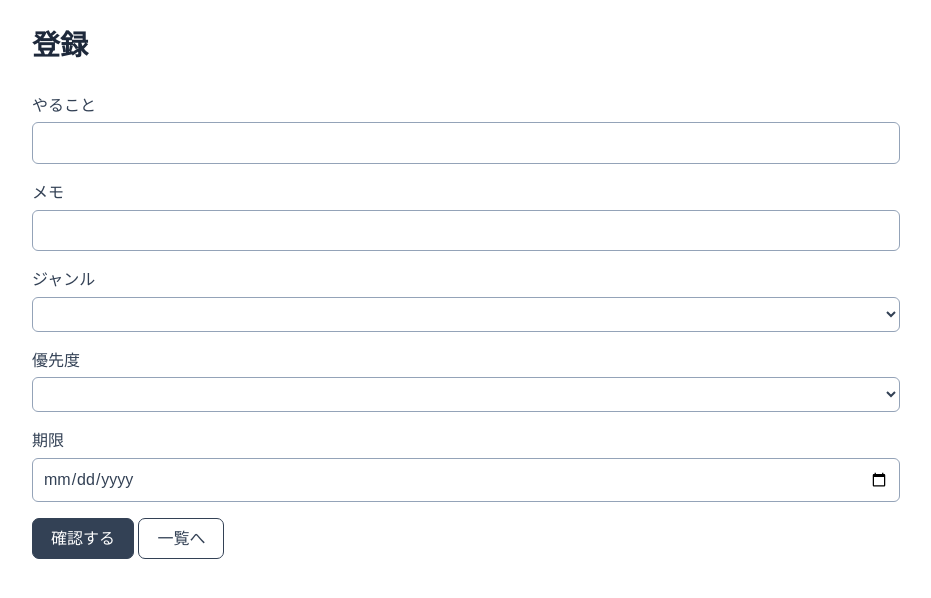
After one commit to coffee-neko/fw-todo-2, a Spring Boot app: page /todos/new in a window 1280 px wide. The commit adds this page. Shown: the top 598 px of the page, without its empty margins (174-1105 px from the left). Run offline with Spring Boot 4, Linux system fonts and the light colour scheme; some libraries are stand-ins or nearby versions.

```diff
--- a/src/main/java/com/example/todoapp/HomeController.java
+++ b/src/main/java/com/example/todoapp/HomeController.java
@@ -3,6 +3,9 @@ package com.example.todoapp;
 import org.springframework.stereotype.Controller;
 import org.springframework.ui.Model;
 import org.springframework.web.bind.annotation.GetMapping;
+import org.springframework.web.bind.annotation.ModelAttribute;
+import org.springframework.web.bind.annotation.PostMapping;
+import org.springframework.web.servlet.mvc.support.RedirectAttributes;
 
 @Controller
 public class HomeController {
@@ -24,4 +27,29 @@ public class HomeController {
         model.addAttribute("todos", todoMapper.findAll());
         return "todos";
     }
+
+    @GetMapping("/todos/new")
+    public String createForm(Model model) {
+        model.addAttribute("todo", new Todo());
+        return "create";
+    }
+
+    @PostMapping("/todos/confirm")
+    public String confirmCreate(@ModelAttribute Todo todo, Model model) {
+        model.addAttribute("todo", todo);
+        return "create-confirm";
+    }
+
+    @PostMapping("/todos/new")
+    public String rewriteCreate(@ModelAttribute Todo todo, Model model) {
+        model.addAttribute("todo", todo);
+        return "create";
+    }
+
+    @PostMapping("/todos")
+    public String create(@ModelAttribute Todo todo, RedirectAttributes redirectAttributes) {
+        todoMapper.insert(todo);
+        redirectAttributes.addFlashAttribute("message", "登録しました");
+        return "redirect:/todos";
+    }
 }
--- a/src/main/java/com/example/todoapp/TodoMapper.java
+++ b/src/main/java/com/example/todoapp/TodoMapper.java
@@ -8,4 +8,6 @@ import org.apache.ibatis.annotations.Mapper;
 public interface TodoMapper {
 
     List<Todo> findAll();
+
+    void insert(Todo todo);
 }
--- a/src/main/resources/mapper/TodoMapper.xml
+++ b/src/main/resources/mapper/TodoMapper.xml
@@ -9,4 +9,9 @@
     FROM todos
     ORDER BY due_date ASC
   </select>
+
+  <insert id="insert">
+    INSERT INTO todos (title, detail, category, priority, due_date)
+    VALUES (#{title}, #{detail}, #{category}, #{priority}, #{dueDate})
+  </insert>
 </mapper>
--- /dev/null
+++ b/src/main/resources/templates/create.html
@@ -0,0 +1,56 @@
+<!DOCTYPE html>
+<html lang="ja" xmlns:th="http://www.thymeleaf.org">
+<head>
+  <meta charset="UTF-8">
+  <meta name="viewport" content="width=device-width, initial-scale=1.0">
+  <title>登録</title>
+  <link rel="stylesheet" href="/css/style.css">
+</head>
+<body>
+  <div class="container">
+    <h1 class="page-title">登録</h1>
+
+    <form th:action="@{/todos/confirm}" th:object="${todo}" method="post">
+      <div class="form-row">
+        <label class="form-label" for="title">やること</label>
+        <input class="form-input" id="title" type="text" th:field="*{title}">
+      </div>
+
+      <div class="form-row">
+        <label class="form-label" for="detail">メモ</label>
+        <input class="form-input" id="detail" type="text" th:field="*{detail}">
+      </div>
+
+      <div class="form-row">
+        <label class="form-label" for="category">ジャンル</label>
+        <select class="form-input" id="category" th:field="*{category}">
+          <option value=""></option>
+          <option value="デザイン">デザイン</option>
+          <option value="マーケティング">マーケティング</option>
+          <option value="プログラミング">プログラミング</option>
+          <option value="資格">資格</option>
+          <option value="就職活動">就職活動</option>
+        </select>
+      </div>
+
+      <div class="form-row">
+        <label class="form-label" for="priority">優先度</label>
+        <select class="form-input" id="priority" th:field="*{priority}">
+          <option value=""></option>
+          <option value="1">高</option>
+          <option value="2">中</option>
+          <option value="3">低</option>
+        </select>
+      </div>
+
+      <div class="form-row">
+        <label class="form-label" for="dueDate">期限</label>
+        <input class="form-input" id="dueDate" type="date" th:field="*{dueDate}">
+      </div>
+
+      <button class="btn" type="submit">確認する</button>
+      <a class="btn sub" th:href="@{/todos}">一覧へ</a>
+    </form>
+  </div>
+</body>
+</html>
--- a/src/main/resources/templates/todos.html
+++ b/src/main/resources/templates/todos.html
@@ -9,6 +9,8 @@
 <body>
   <div class="container">
     <h1 class="page-title">一覧</h1>
+    <p class="flash" th:if="${message}" th:text="${message}">登録しました</p>
+    <a class="btn" th:href="@{/todos/new}">新規登録</a>
 
     <p th:if="${#lists.isEmpty(todos)}">まだ1件も登録されていません</p>
 
```
Also changed, not shown: src/main/resources/templates/create-confirm.html (added, +33 -0 lines).
